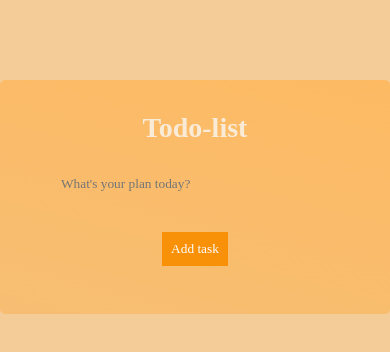
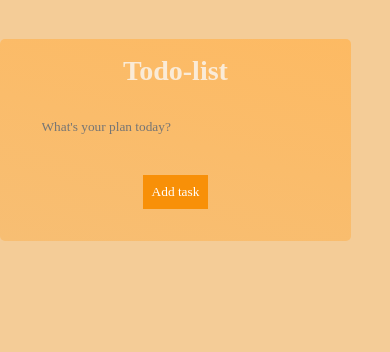
Before and after one commit to Charlie042/Todolist-react, a React (Create React App) app: page / in a window 390 px wide. Shown: the top 352 px of the page. Built offline with nearby package versions, Linux system fonts and the light colour scheme.

Commit message:
Todolist

```diff
--- a/src/App.css
+++ b/src/App.css
@@ -95,3 +95,11 @@ todo-input::placeholder {
  {
   cursor: pointer;
 }
+@media only screen and (max-width: 600px) {
+  .Todowrap {
+    margin-top: 10%;
+    padding: 1rem;
+    width: 90%;
+    max-width: 400px;
+  }
+}
```
